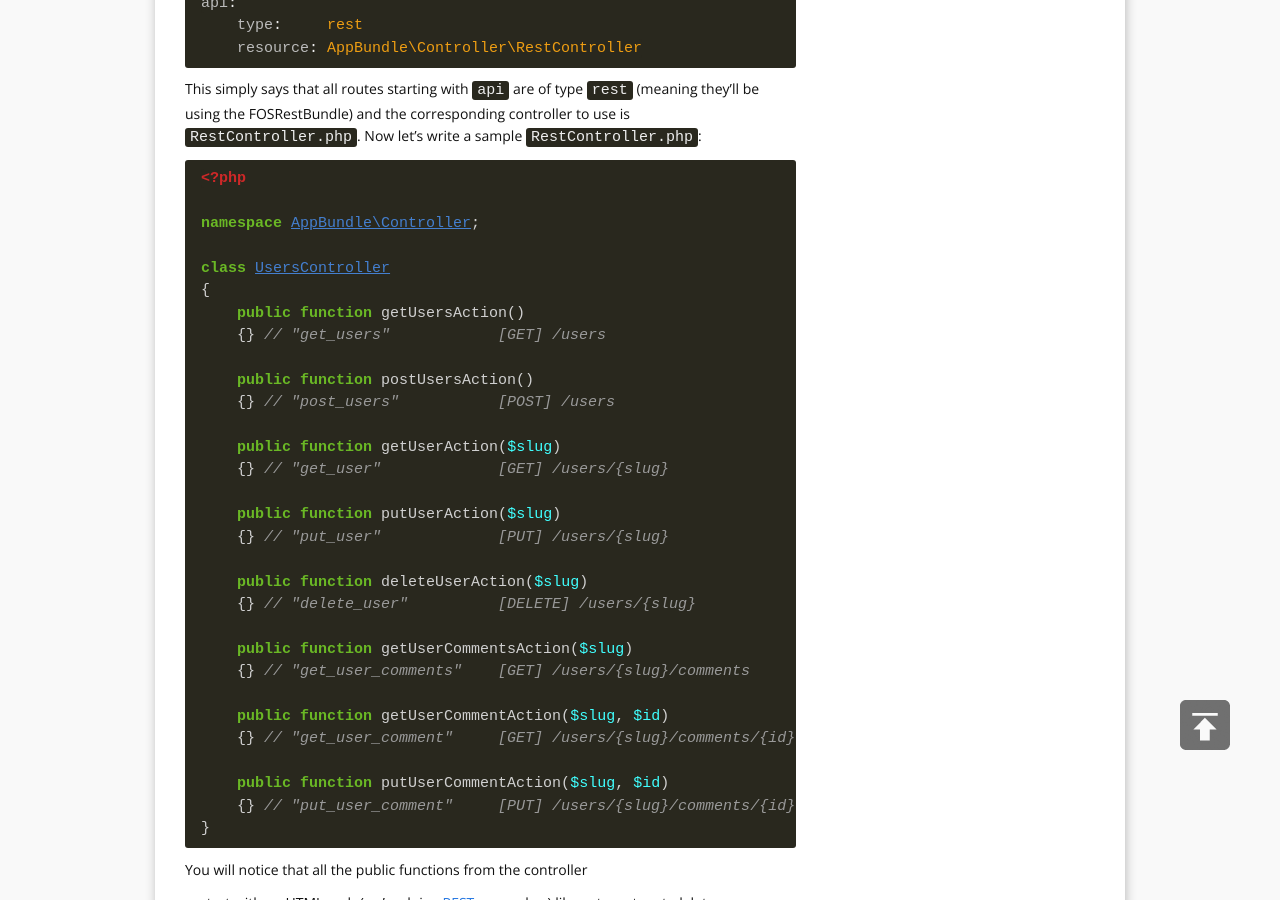
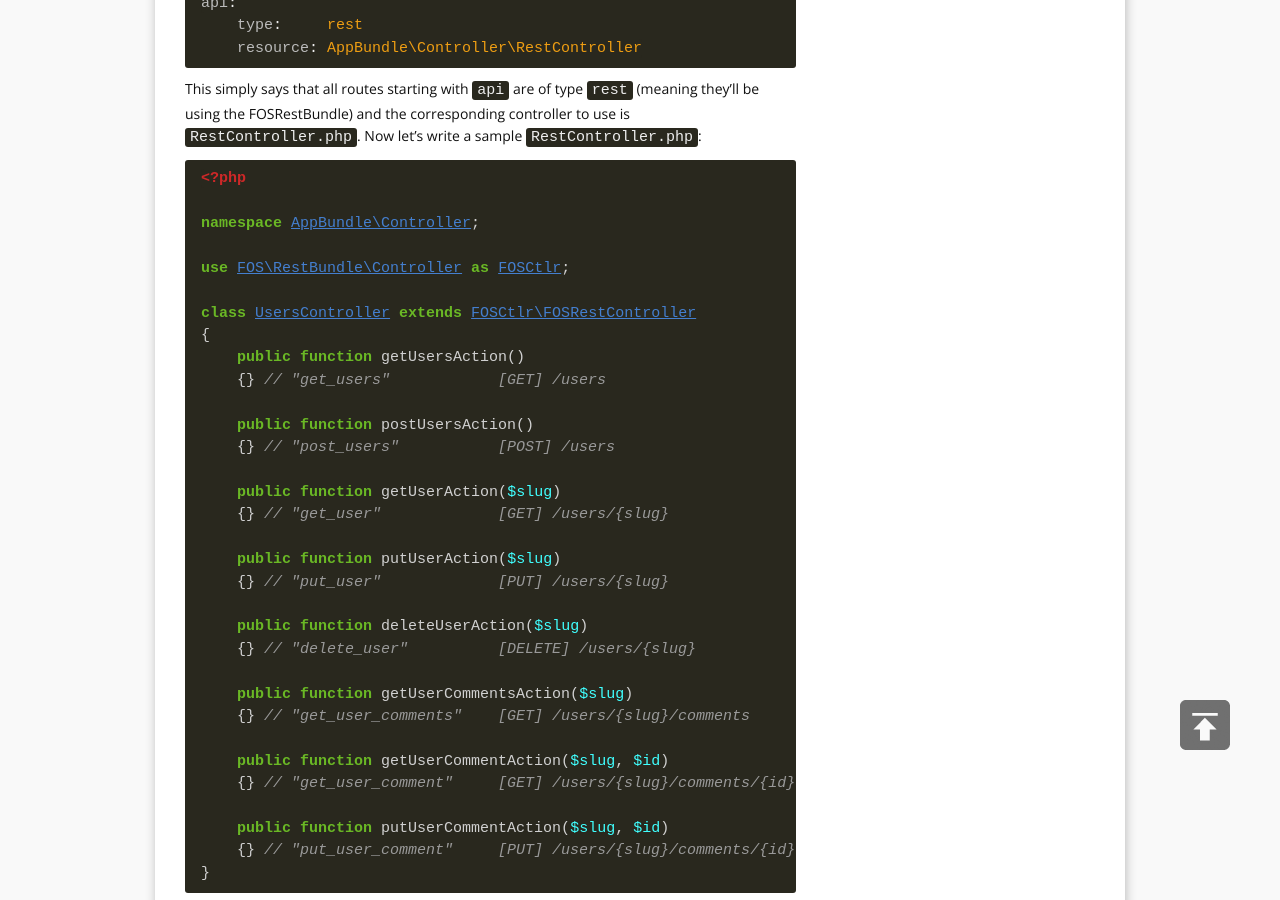
Before and after one commit to Heshyo/heshyo.github.io, a Jekyll site: the page built from _posts/2016-07-02-adding-a-restful-api-to-symfony.md, in a window 1280 px wide and 900 px high, scrolled down 1873 px. Built offline with Jekyll 4.4.1, drawn with Linux system fonts in a browser that asks for light colours; nearby versions of some CDN libraries; comment, search, counter and statistics services are not loaded.

Commit message:
- Fixed: updated the rest controller to extend FOSRestController

```diff
--- a/_posts/2016-07-02-adding-a-restful-api-to-symfony.md
+++ b/_posts/2016-07-02-adding-a-restful-api-to-symfony.md
@@ -71,7 +71,9 @@ This simply says that all routes starting with `api` are of type `rest` (meaning
 
 namespace AppBundle\Controller;
 
-class UsersController
+use FOS\RestBundle\Controller as FOSCtlr;
+
+class UsersController extends FOSCtlr\FOSRestController
 {
     public function getUsersAction()
     {} // "get_users"            [GET] /users
```
